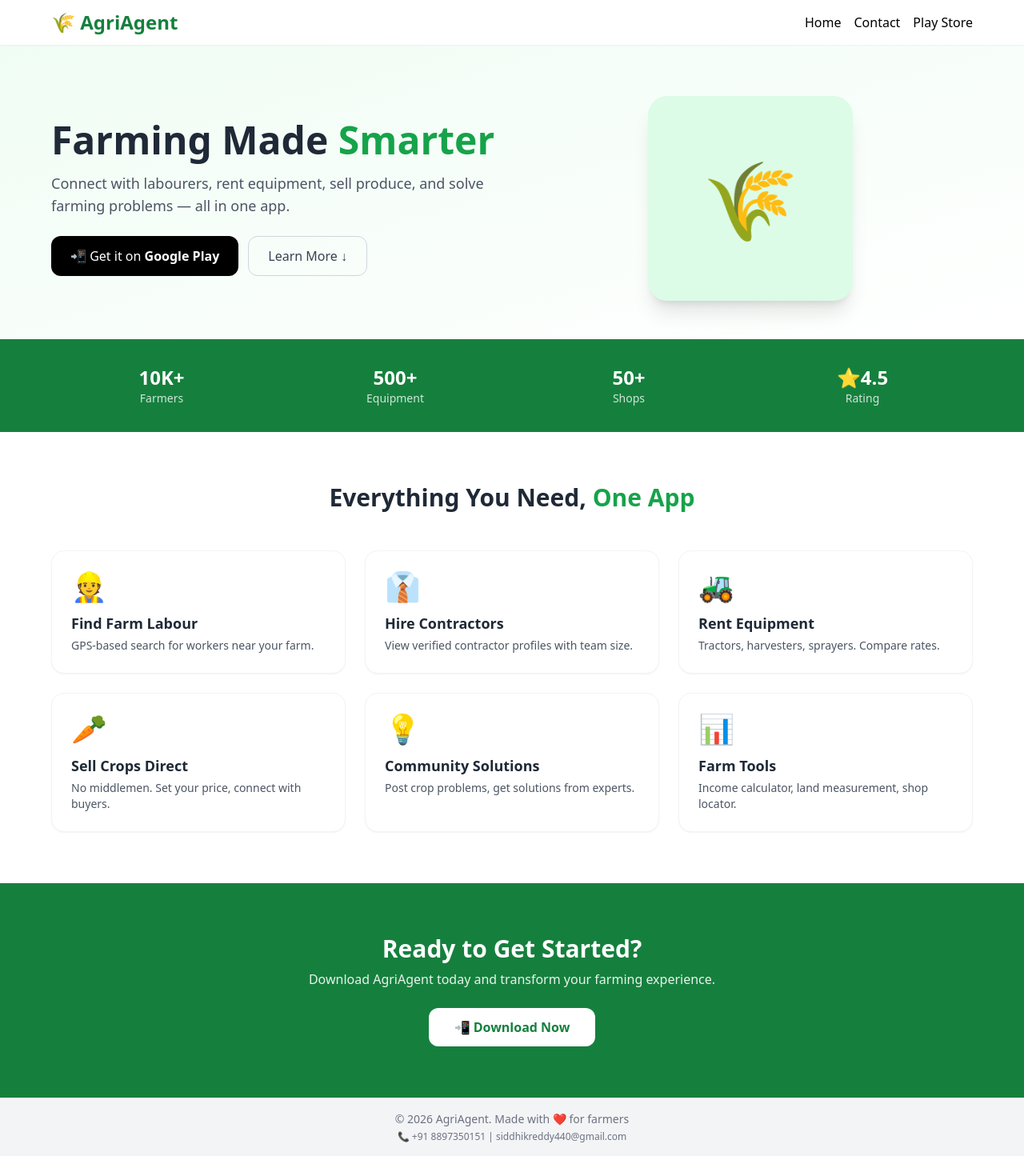
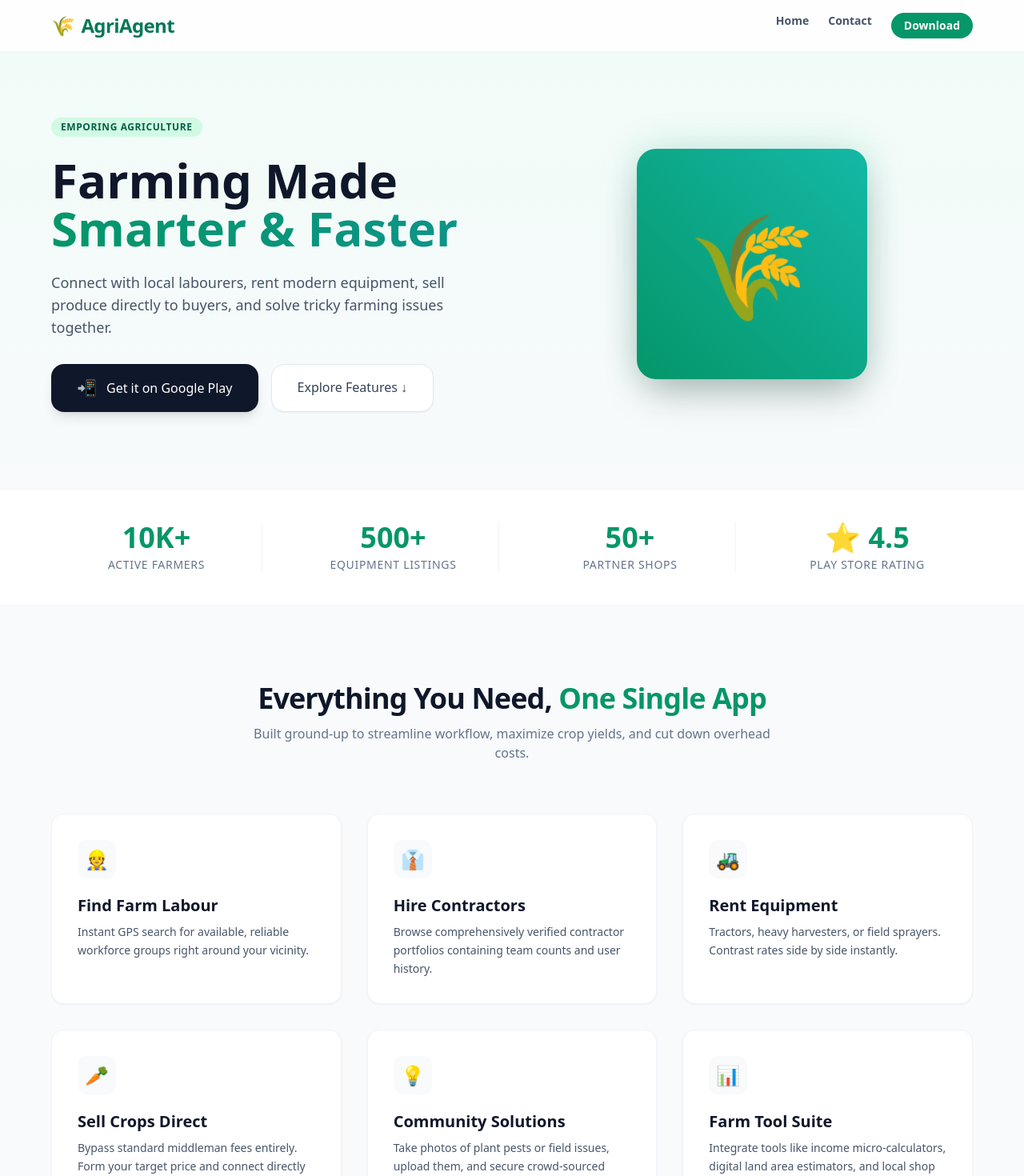
Before and after one commit to seeubot/aa, a React (Vite) app: page / in a window 1280 px wide. Shown: the top 1470 px of the page at 80% size. Before the commit the page ends 1445 px from the top, so only its background shows below. Built offline with nearby package versions, Linux system fonts and the light colour scheme; the HTML template or start-up script is replaced by a standard one.

Commit message:
Update App.jsx

```diff
--- a/src/App.jsx
+++ b/src/App.jsx
@@ -1,10 +1,11 @@
-import { BrowserRouter, Routes, Route, Link, useNavigate } from 'react-router-dom';
+import { BrowserRouter, Routes, Route, Link, useNavigate, Outlet } from 'react-router-dom';
 
 // ===== MAIN APP =====
-function App() {
+export default function App() {
   return (
     <BrowserRouter>
       <Routes>
+        {/* Layout wraps all pages, child routes render inside the <Outlet /> */}
         <Route path="/" element={<Layout />}>
           <Route index element={<Home />} />
           <Route path="home" element={<Home />} />
@@ -20,114 +21,139 @@ function App() {
 // ===== LAYOUT (navbar + footer) =====
 function Layout() {
   return (
-    <div className="min-h-screen bg-white flex flex-col">
-      {/* Navbar */}
-      <nav className="bg-white shadow-sm sticky top-0 z-50 px-4 py-3">
+    <div className="min-h-screen bg-slate-50 text-slate-800 flex flex-col antialiased">
+      {/* Navbar with Modern Backdrop Blur */}
+      <nav className="bg-white/80 backdrop-blur-md border-b border-slate-100 sticky top-0 z-50 px-6 py-4">
         <div className="max-w-6xl mx-auto flex justify-between items-center">
-          <Link to="/" className="text-2xl font-bold text-green-700">🌾 AgriAgent</Link>
-          <div className="flex gap-4 text-sm md:text-base">
-            <Link to="/" className="hover:text-green-600">Home</Link>
-            <Link to="/contact" className="hover:text-green-600">Contact</Link>
-            <Link to="/playstore" className="hover:text-green-600">Play Store</Link>
+          <Link to="/" className="text-2xl font-black tracking-tight text-emerald-700 flex items-center gap-2 hover:opacity-90 transition">
+            <span>🌾</span> AgriAgent
+          </Link>
+          <div className="flex gap-6 text-sm font-semibold text-slate-600">
+            <Link to="/" className="hover:text-emerald-600 transition">Home</Link>
+            <Link to="/contact" className="hover:text-emerald-600 transition">Contact</Link>
+            <Link to="/playstore" className="bg-emerald-600 text-white px-4 py-1.5 rounded-full hover:bg-emerald-700 transition shadow-sm text-xs md:text-sm">Download</Link>
           </div>
         </div>
       </nav>
 
-      {/* Page Content */}
+      {/* Page Content - Crucial fix: using Outlet instead of re-declaring <Routes> */}
       <main className="flex-1">
-        <Routes>
-          <Route index element={<Home />} />
-          <Route path="home" element={<Home />} />
-          <Route path="contact" element={<Contact />} />
-          <Route path="playstore" element={<PlayStore />} />
-          <Route path="*" element={<NotFound />} />
-        </Routes>
+        <Outlet />
       </main>
 
-      {/* Footer */}
-      <footer className="bg-gray-100 text-center text-sm text-gray-500 py-4 px-4 border-t">
-        <p>© 2026 AgriAgent. Made with ❤️ for farmers</p>
-        <p className="text-xs mt-1">📞 +91 8897350151 | siddhikreddy440@gmail.com</p>
+      {/* Clean, Modern Footer */}
+      <footer className="bg-white text-slate-500 py-8 px-6 border-t border-slate-100 text-center">
+        <div className="max-w-6xl mx-auto space-y-2">
+          <p className="font-medium text-slate-700">© 2026 AgriAgent. Made with ❤️ for farmers</p>
+          <p className="text-sm flex flex-col sm:flex-row justify-center gap-2 sm:gap-6 text-slate-400">
+            <span>📞 +91 8897350151</span>
+            <span className="hidden sm:inline">•</span>
+            <span>✉️ siddhikreddy440@gmail.com</span>
+          </p>
+        </div>
       </footer>
     </div>
   );
 }
 
-// ===== HOME PAGE (same as before) =====
+// ===== HOME PAGE =====
 function Home() {
-  // ... (all your existing Home component code from previous message)
-  // Copy the entire Home function from the previous App.jsx
-  // Including: hero, features, tools, languages, security, disclaimer, CTA
   return (
     <div>
-      <section className="pt-16 pb-12 px-4 bg-gradient-to-br from-green-50 to-white">
-        <div className="max-w-6xl mx-auto flex flex-col md:flex-row items-center gap-10">
-          <div className="flex-1 text-center md:text-left">
-            <h1 className="text-4xl md:text-5xl font-bold text-gray-800 leading-tight">
-              Farming Made <span className="text-green-600">Smarter</span>
+      {/* Hero Section */}
+      <section className="relative pt-20 pb-24 px-6 bg-gradient-to-b from-emerald-50/60 to-slate-50 overflow-hidden">
+        <div className="absolute top-0 right-0 w-96 h-96 bg-emerald-100/50 rounded-full blur-3xl -z-10 translate-x-10 -translate-y-10" />
+        <div className="max-w-6xl mx-auto flex flex-col lg:flex-row items-center gap-12">
+          <div className="flex-1 text-center lg:text-left space-y-6">
+            <span className="inline-block bg-emerald-100 text-emerald-800 text-xs font-bold tracking-wider uppercase px-3 py-1 rounded-full">
+              Emporing Agriculture
+            </span>
+            <h1 className="text-4xl md:text-6xl font-black text-slate-900 leading-tight">
+              Farming Made <br /><span className="text-emerald-600 bg-gradient-to-r from-emerald-600 to-teal-600 bg-clip-text text-transparent">Smarter & Faster</span>
             </h1>
-            <p className="text-lg text-gray-600 mt-4">
-              Connect with labourers, rent equipment, sell produce, and solve farming problems — all in one app.
+            <p className="text-lg text-slate-600 max-w-xl mx-auto lg:mx-0">
+              Connect with local labourers, rent modern equipment, sell produce directly to buyers, and solve tricky farming issues together.
             </p>
-            <div className="mt-6 flex flex-col sm:flex-row gap-3 justify-center md:justify-start">
-              <a href="https://play.google.com/store/apps/details?id=com.agriagent.app" target="_blank" rel="noopener noreferrer" className="bg-black text-white px-6 py-3 rounded-xl flex items-center justify-center gap-2 hover:bg-gray-800 transition">
-                <span>📲 Get it on <strong>Google Play</strong></span>
+            <div className="pt-2 flex flex-col sm:flex-row gap-4 justify-center lg:justify-start">
+              <a href="https://play.google.com/store/apps/details?id=com.agriagent.app" target="_blank" rel="noopener noreferrer" className="bg-slate-900 text-white font-medium px-8 py-4 rounded-2xl shadow-lg hover:bg-slate-800 transition flex items-center justify-center gap-3">
+                <span className="text-xl">📲</span> Get it on Google Play
               </a>
-              <a href="#features" className="border border-gray-300 px-6 py-3 rounded-xl text-gray-700 hover:bg-gray-50 transition text-center">
-                Learn More ↓
+              <a href="#features" className="bg-white border border-slate-200 shadow-sm font-medium px-8 py-4 rounded-2xl text-slate-700 hover:bg-slate-50 transition text-center">
+                Explore Features ↓
               </a>
             </div>
           </div>
+
           <div className="flex-1 flex justify-center">
-            <div className="w-48 h-48 md:w-64 md:h-64 bg-green-100 rounded-3xl flex items-center justify-center text-8xl shadow-xl">
+            <div className="relative group">
+              <div className="absolute inset-0 bg-emerald-600 rounded-3xl blur-xl opacity-20 group-hover:opacity-30 transition duration-500" />
+              <div className="w-56 h-56 md:w-72 md:h-72 bg-gradient-to-tr from-emerald-600 to-teal-500 rounded-3xl flex items-center justify-center text-9xl shadow-2xl relative">
                 🌾
+              </div>
             </div>
           </div>
         </div>
       </section>
 
-      {/* Stats */}
-      <section className="bg-green-700 text-white py-8 px-4">
-        <div className="max-w-6xl mx-auto grid grid-cols-2 md:grid-cols-4 gap-4 text-center">
-          <div><div className="text-2xl font-bold">10K+</div><div className="text-sm opacity-80">Farmers</div></div>
-          <div><div className="text-2xl font-bold">500+</div><div className="text-sm opacity-80">Equipment</div></div>
-          <div><div className="text-2xl font-bold">50+</div><div className="text-sm opacity-80">Shops</div></div>
-          <div><div className="text-2xl font-bold">⭐4.5</div><div className="text-sm opacity-80">Rating</div></div>
+      {/* Stats Dashboard Style */}
+      <section className="bg-white border-y border-slate-100 py-10 px-6">
+        <div className="max-w-6xl mx-auto grid grid-cols-2 md:grid-cols-4 gap-8">
+          {[
+            { metric: '10K+', label: 'Active Farmers' },
+            { metric: '500+', label: 'Equipment Listings' },
+            { metric: '50+ ', label: 'Partner Shops' },
+            { metric: '⭐ 4.5', label: 'Play Store Rating' }
+          ].map((stat, idx) => (
+            <div key={idx} className="text-center space-y-1 border-r last:border-r-0 border-slate-100">
+              <div className="text-3xl md:text-4xl font-black text-emerald-600">{stat.metric}</div>
+              <div className="text-xs md:text-sm font-medium text-slate-500 uppercase tracking-wider">{stat.label}</div>
+            </div>
+          ))}
         </div>
       </section>
 
-      {/* Features - truncated for brevity, copy from previous */}
-      <section id="features" className="py-16 px-4">
+      {/* Features Grid */}
+      <section id="features" className="py-24 px-6 bg-slate-50">
         <div className="max-w-6xl mx-auto">
-          <h2 className="text-3xl font-bold text-center text-gray-800 mb-12">
-            Everything You Need, <span className="text-green-600">One App</span>
+          <div className="text-center max-w-2xl mx-auto mb-16 space-y-3">
+            <h2 className="text-3xl md:text-4xl font-extrabold text-slate-900 tracking-tight">
+              Everything You Need, <span className="text-emerald-600">One Single App</span>
             </h2>
-          <div className="grid grid-cols-1 md:grid-cols-2 lg:grid-cols-3 gap-6">
+            <p className="text-slate-500">Built ground-up to streamline workflow, maximize crop yields, and cut down overhead costs.</p>
+          </div>
+          <div className="grid grid-cols-1 md:grid-cols-2 lg:grid-cols-3 gap-8">
             {[
-              { icon: '👷', title: 'Find Farm Labour', desc: 'GPS-based search for workers near your farm.' },
-              { icon: '👔', title: 'Hire Contractors', desc: 'View verified contractor profiles with team size.' },
-              { icon: '🚜', title: 'Rent Equipment', desc: 'Tractors, harvesters, sprayers. Compare rates.' },
-              { icon: '🥕', title: 'Sell Crops Direct', desc: 'No middlemen. Set your price, connect with buyers.' },
-              { icon: '💡', title: 'Community Solutions', desc: 'Post crop problems, get solutions from experts.' },
-              { icon: '📊', title: 'Farm Tools', desc: 'Income calculator, land measurement, shop locator.' },
+              { icon: '👷', title: 'Find Farm Labour', desc: 'Instant GPS search for available, reliable workforce groups right around your vicinity.' },
+              { icon: '👔', title: 'Hire Contractors', desc: 'Browse comprehensively verified contractor portfolios containing team counts and user history.' },
+              { icon: '🚜', title: 'Rent Equipment', desc: 'Tractors, heavy harvesters, or field sprayers. Contrast rates side by side instantly.' },
+              { icon: '🥕', title: 'Sell Crops Direct', desc: 'Bypass standard middleman fees entirely. Form your target price and connect directly with final buyers.' },
+              { icon: '💡', title: 'Community Solutions', desc: 'Take photos of plant pests or field issues, upload them, and secure crowd-sourced expert advice.' },
+              { icon: '📊', title: 'Farm Tool Suite', desc: 'Integrate tools like income micro-calculators, digital land area estimators, and local shop directories.' },
             ].map((f, i) => (
-              <div key={i} className="bg-white p-6 rounded-2xl shadow-sm border border-gray-100">
-                <div className="text-4xl mb-3">{f.icon}</div>
-                <h3 className="text-lg font-bold text-gray-800">{f.title}</h3>
-                <p className="text-gray-600 text-sm mt-1">{f.desc}</p>
+              <div key={i} className="bg-white p-8 rounded-2xl border border-slate-100 hover:border-emerald-200 shadow-sm hover:shadow-md transition duration-300 flex flex-col justify-between">
+                <div>
+                  <div className="w-12 h-12 rounded-xl bg-slate-50 flex items-center justify-center text-2xl mb-5">{f.icon}</div>
+                  <h3 className="text-xl font-bold text-slate-900 mb-2">{f.title}</h3>
+                  <p className="text-slate-600 text-sm leading-relaxed">{f.desc}</p>
+                </div>
               </div>
             ))}
           </div>
         </div>
       </section>
 
-      {/* CTA */}
-      <section className="py-16 px-4 bg-green-700 text-white text-center">
-        <h2 className="text-3xl font-bold">Ready to Get Started?</h2>
-        <p className="mt-2 opacity-90">Download AgriAgent today and transform your farming experience.</p>
-        <a href="https://play.google.com/store/apps/details?id=com.agriagent.app" target="_blank" rel="noopener noreferrer" className="inline-block mt-6 bg-white text-green-700 px-8 py-3 rounded-xl font-bold hover:bg-gray-100 transition">
-          📲 Download Now
+      {/* Big Impact CTA */}
+      <section className="py-20 px-6 bg-slate-900 text-white relative overflow-hidden">
+        <div className="absolute inset-0 opacity-10 bg-[radial-gradient(#fff_1px,transparent_1px)] [background-size:16px_16px]" />
+        <div className="max-w-4xl mx-auto text-center relative z-10 space-y-6">
+          <h2 className="text-3xl md:text-5xl font-black tracking-tight">Ready to Transform Your Farm?</h2>
+          <p className="text-slate-400 text-lg max-w-xl mx-auto">Download AgriAgent today and gain a modern, tech-driven edge on every acre.</p>
+          <div className="pt-4">
+            <a href="https://play.google.com/store/apps/details?id=com.agriagent.app" target="_blank" rel="noopener noreferrer" className="inline-block bg-emerald-600 text-white font-bold px-8 py-4 rounded-xl hover:bg-emerald-500 transition shadow-lg shadow-emerald-900/30">
+              📲 Download Free for Android
             </a>
+          </div>
+        </div>
       </section>
     </div>
   );
@@ -136,29 +162,48 @@ function Home() {
 // ===== CONTACT PAGE =====
 function Contact() {
   return (
-    <section className="py-16 px-4 max-w-3xl mx-auto">
-      <h1 className="text-3xl font-bold text-gray-800 mb-6">📞 Contact Us</h1>
-      <div className="bg-white p-6 rounded-2xl shadow-sm border border-gray-100">
-        <div className="space-y-4">
+    <section className="py-20 px-6 max-w-4xl mx-auto">
+      <div className="text-center max-w-xl mx-auto mb-12">
+        <h1 className="text-3xl md:text-4xl font-extrabold text-slate-900">Let's Stay Connected</h1>
+        <p className="text-slate-500 mt-2">Have inquiries, technical feedback, or partnership options? Reach out immediately.</p>
+      </div>
+
+      <div className="bg-white p-8 rounded-3xl shadow-sm border border-slate-100 grid md:grid-cols-2 gap-8">
+        <div className="space-y-6">
+          <div className="flex items-start gap-4">
+            <div className="p-3 bg-slate-50 rounded-xl text-xl">📱</div>
             <div>
-            <h3 className="font-bold text-gray-700">📱 Phone</h3>
-            <p className="text-gray-600"><a href="tel:+918897350151" className="text-blue-600 hover:underline">+91 8897350151</a></p>
+              <h3 className="font-bold text-slate-800">Phone Support</h3>
+              <p className="text-slate-600 mt-0.5"><a href="tel:+918897350151" className="text-emerald-600 font-medium hover:underline">+91 8897350151</a></p>
             </div>
+          </div>
+
+          <div className="flex items-start gap-4">
+            <div className="p-3 bg-slate-50 rounded-xl text-xl">✉️</div>
             <div>
-            <h3 className="font-bold text-gray-700">✉️ Email</h3>
-            <p className="text-gray-600"><a href="mailto:siddhikreddy440@gmail.com" className="text-blue-600 hover:underline">siddhikreddy440@gmail.com</a></p>
+              <h3 className="font-bold text-slate-800">Email Address</h3>
+              <p className="text-slate-600 mt-0.5"><a href="mailto:siddhikreddy440@gmail.com" className="text-emerald-600 font-medium hover:underline">siddhikreddy440@gmail.com</a></p>
             </div>
+          </div>
+
+          <div className="flex items-start gap-4">
+            <div className="p-3 bg-slate-50 rounded-xl text-xl">📍</div>
             <div>
-            <h3 className="font-bold text-gray-700">📍 Developer</h3>
-            <p className="text-gray-600">SIDDHIK REDDY ERAMMA<br />India</p>
+              <h3 className="font-bold text-slate-800">Developer Agency</h3>
+              <p className="text-slate-600 mt-0.5 font-medium text-sm">SIDDHIK REDDY ERAMMA<br /><span className="text-slate-400 font-normal">India</span></p>
             </div>
-          <div>
-            <h3 className="font-bold text-gray-700">🌐 Languages</h3>
-            <div className="flex gap-2 mt-1">
-              <span className="px-3 py-1 bg-green-100 text-green-800 rounded-full text-sm">తెలుగు</span>
-              <span className="px-3 py-1 bg-green-100 text-green-800 rounded-full text-sm">हिन्दी</span>
-              <span className="px-3 py-1 bg-green-100 text-green-800 rounded-full text-sm">English</span>
           </div>
+        </div>
+
+        <div className="bg-emerald-50/50 p-6 rounded-2xl border border-emerald-100/60 flex flex-col justify-center">
+          <h3 className="font-bold text-emerald-900 mb-2 text-lg">🌐 Regional Language Support</h3>
+          <p className="text-emerald-800 text-sm mb-4 leading-relaxed">Our service networks communicate fluently inside localized channels across multiple dialects:</p>
+          <div className="flex flex-wrap gap-2">
+            {['తెలుగు', 'हिन्दी', 'English'].map((lang, idx) => (
+              <span key={idx} className="bg-white border border-emerald-200/60 px-3 py-1 text-emerald-800 font-semibold rounded-lg text-xs shadow-xs">
+                {lang}
+              </span>
+            ))}
           </div>
         </div>
       </div>
@@ -168,39 +213,52 @@ function Contact() {
 
 // ===== PLAYSTORE PAGE =====
 function PlayStore() {
-  const navigate = useNavigate();
-
   const handleDownload = () => {
     window.open('https://play.google.com/store/apps/details?id=com.agriagent.app', '_blank');
   };
 
   return (
-    <section className="py-16 px-4 max-w-3xl mx-auto text-center">
-      <div className="bg-white p-8 rounded-2xl shadow-sm border border-gray-100">
-        <div className="text-7xl mb-4">📱</div>
-        <h1 className="text-3xl font-bold text-gray-800 mb-2">Download AgriAgent</h1>
-        <p className="text-gray-600 mb-6">Get the app on Google Play Store</p>
+    <section className="py-20 px-6 max-w-xl mx-auto text-center">
+      <div className="bg-white p-10 rounded-3xl shadow-sm border border-slate-100 space-y-8">
+        <div className="w-20 h-20 bg-emerald-50 text-emerald-600 rounded-3xl flex items-center justify-center text-4xl mx-auto shadow-inner">
+          🤖
+        </div>
+        <div className="space-y-2">
+          <h1 className="text-3xl font-extrabold text-slate-900 tracking-tight">Get AgriAgent App</h1>
+          <p className="text-slate-500 text-sm max-w-xs mx-auto">Safe, encrypted deployment directly sourced from official Google channels.</p>
+        </div>
 
         <button
           onClick={handleDownload}
-          className="bg-black text-white px-8 py-4 rounded-2xl text-lg font-semibold hover:bg-gray-800 transition flex items-center gap-3 mx-auto"
+          className="bg-slate-950 text-white w-full py-4 rounded-2xl font-bold hover:bg-slate-900 transition flex items-center justify-center gap-3 shadow-md"
         >
-          <svg className="w-8 h-8" viewBox="0 0 24 24" fill="currentColor">
-            <path d="M3.691 2.262L14.99 9.56l-2.878 2.878-8.42-10.176zm0 19.476l8.42-10.176 2.878 2.878L3.691 21.738zM16.91 10.44l2.878 2.878-2.878 2.878L14.03 13.32l2.878-2.878z" />
-          </svg>
-          <span>Get it on <strong>Google Play</strong></span>
+          <span>📥 Install From Google Play</span>
         </button>
 
-        <div className="mt-6 text-left text-sm text-gray-500 bg-gray-50 p-4 rounded-xl">
-          <p className="font-semibold text-gray-700">📋 App Details</p>
-          <p className="mt-1">• Package: <code className="bg-gray-200 px-1 rounded">com.agriagent.app</code></p>
-          <p>• Developer: SIDDHIK REDDY ERAMMA</p>
-          <p>• Updated: July 2026</p>
-          <p>• Size: ~25 MB</p>
+        <div className="text-left text-xs text-slate-500 bg-slate-50 p-5 rounded-2xl border border-slate-100 space-y-2">
+          <p className="font-bold text-slate-700 text-sm mb-1 flex items-center gap-1.5">📋 Technical Metrics</p>
+          <div className="flex justify-between border-b border-slate-200/60 pb-1.5">
+            <span className="text-slate-400">Package Identifier</span>
+            <code className="bg-slate-200/70 px-1.5 py-0.5 rounded text-slate-700 font-mono">com.agriagent.app</code>
+          </div>
+          <div className="flex justify-between border-b border-slate-200/60 pb-1.5">
+            <span className="text-slate-400">Deployment Head</span>
+            <span>SIDDHIK REDDY ERAMMA</span>
+          </div>
+          <div className="flex justify-between border-b border-slate-200/60 pb-1.5">
+            <span className="text-slate-400">Latest Revision</span>
+            <span>July 2026</span>
+          </div>
+          <div className="flex justify-between">
+            <span className="text-slate-400">Package Footprint</span>
+            <span>~25 Megabytes</span>
+          </div>
         </div>
 
-        <div className="mt-6 text-sm">
-          <Link to="/" className="text-blue-600 hover:underline">← Back to Home</Link>
+        <div>
+          <Link to="/" className="text-sm font-semibold text-emerald-600 hover:text-emerald-700 transition">
+            ← Return back to Main Home
+          </Link>
         </div>
       </div>
     </section>
@@ -210,12 +268,15 @@ function PlayStore() {
 // ===== 404 NOT FOUND =====
 function NotFound() {
   return (
-    <section className="py-20 px-4 text-center">
-      <h1 className="text-6xl font-bold text-gray-300">404</h1>
-      <p className="text-xl text-gray-600 mt-2">Oops! Page not found.</p>
-      <Link to="/" className="mt-4 inline-block text-green-600 hover:underline">← Go Home</Link>
+    <section className="py-28 px-6 text-center max-w-md mx-auto space-y-4">
+      <h1 className="text-7xl font-black text-slate-200 select-none">404</h1>
+      <h2 className="text-2xl font-bold text-slate-800">Target location missing</h2>
+      <p className="text-slate-500 text-sm">The digital link you requested doesn't exist or was removed.</p>
+      <div className="pt-2">
+        <Link to="/" className="inline-block bg-slate-900 text-white text-sm font-semibold px-6 py-2.5 rounded-xl hover:bg-slate-800 transition shadow-sm">
+          ← Safely Return Home
+        </Link>
+      </div>
     </section>
   );
 }
-
-export default App;
```
Lines whose indentation alone changed are shown as unchanged.
